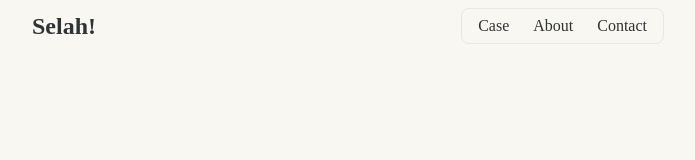
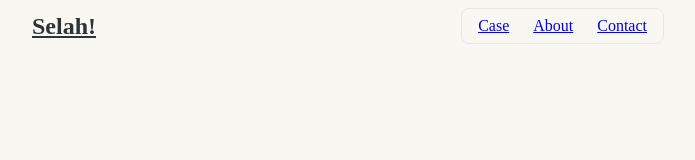
Before and after one commit to byfolarin/Selah, a React (Vite) app in the folder Selah/: page / in a window 1280 px wide. Shown: the top 160 px of the page, without its empty margins (292-987 px from the left). Built offline with nearby package versions, Linux system fonts and the light colour scheme; a web font is replaced by a local one.

Commit message:
successfully linked

```diff
--- a/Selah/src/App.jsx
+++ b/Selah/src/App.jsx
@@ -8,15 +8,17 @@ function App() {
     <>
                   <div className="container">
                   <div className="top-bar">
-                      <div className="logo">
-                        Selah!
-                        </div>
+
+
+                  <Link to="/"className="logo">Selah!</Link>
+
+
 
                       <nav className='navigation'>
                         <ul>
-                          <li>Case</li>
-                          <li>About</li>
-                          <li>Contact</li>
+                          <Link to="/" className='navv'>Case</Link>
+                          <Link to="/About" className='navv'>About</Link>
+                          <Link to="/" className='navv'>Contact</Link>
                         </ul>
                     </nav>
                   </div>
--- a/Selah/src/index.css
+++ b/Selah/src/index.css
@@ -67,7 +67,7 @@ html{
 }
 
 
-li:hover{
+.navv:hover{
   color: black;
 }
 
```
